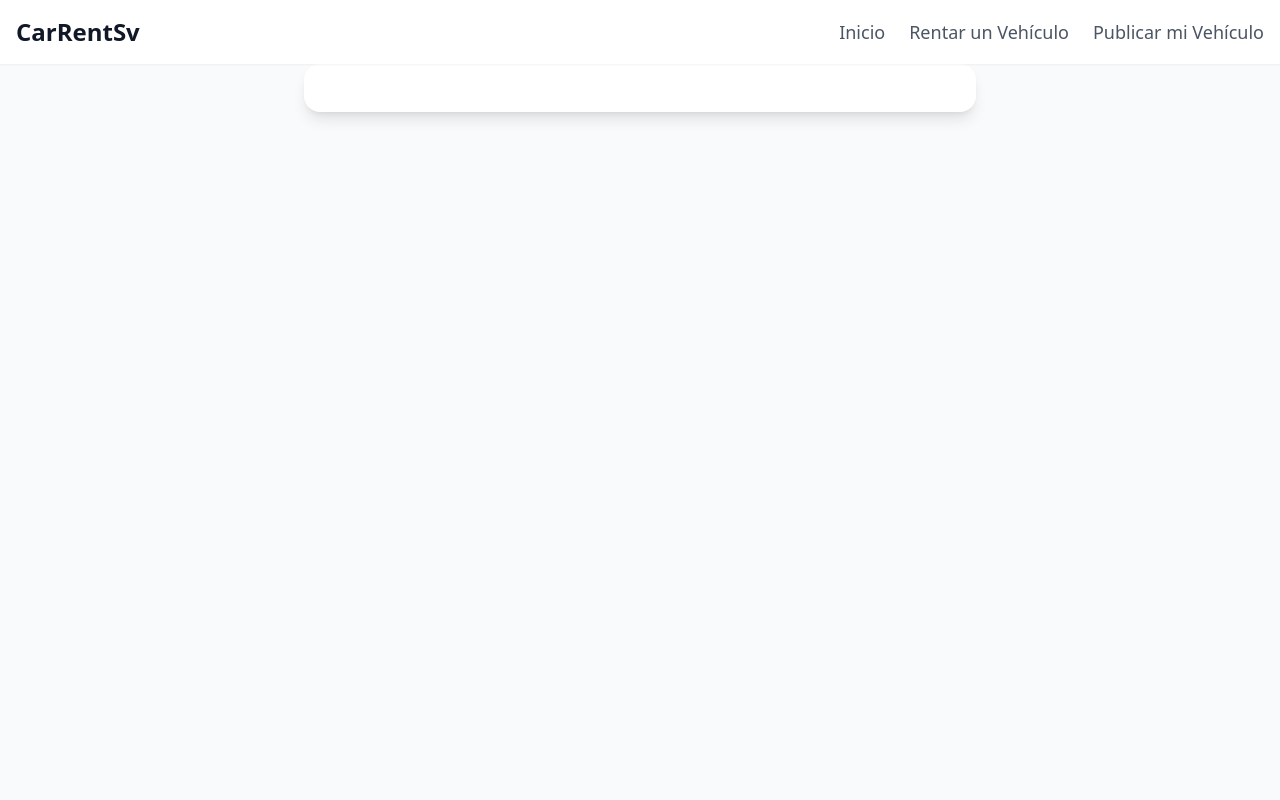
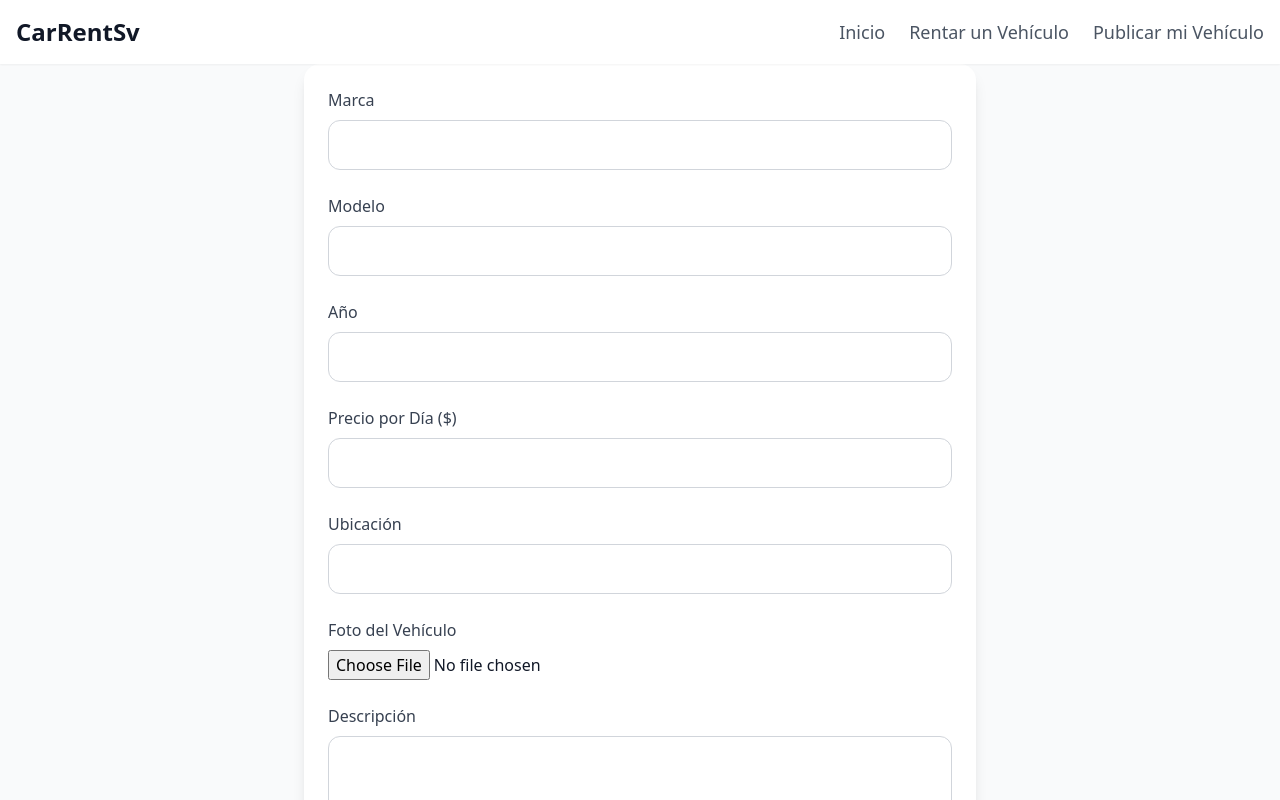
Before and after one commit to danielvll12/sistema-de-alquiler-de-vehiculos, a React (Create React App) app: page / in a window 1280 px wide. Both pictures are taken after a click on the button "Publicar mi Vehículo". Shown: the top 800 px of the page. Built offline with nearby package versions, Linux system fonts and the light colour scheme; no server answers.

Commit message:
actualice

```diff
--- a/src/components/OwnerForm.js
+++ b/src/components/OwnerForm.js
@@ -76,7 +76,7 @@ const OwnerForm = ({ onAddCar }) => {
 
     try {
       await sendCarToBackend(newCar);
-      onAddCar(newCar); // Solo si fue exitoso
+      onAddCar(newCar); // Mostrar en frontend si fue exitoso
       setCarData({
         brand: '',
         model: '',
@@ -99,10 +99,79 @@ const OwnerForm = ({ onAddCar }) => {
 
   return (
     <form onSubmit={handleSubmit} className="space-y-6 max-w-2xl mx-auto p-6 bg-white rounded-2xl shadow-lg">
-      {/* ...todo tu formulario intacto... */}
-      {/* No he eliminado ni modificado ningún campo de entrada */}
-      {/* Puedes seguir usando tal cual lo tenías */}
-      {/* ... */}
+      <div>
+        <label htmlFor="brand" className="block text-gray-700 font-medium mb-2">Marca</label>
+        <input type="text" id="brand" name="brand" value={carData.brand} onChange={handleChange}
+          className="w-full px-4 py-3 border border-gray-300 rounded-xl" required />
+      </div>
+
+      <div>
+        <label htmlFor="model" className="block text-gray-700 font-medium mb-2">Modelo</label>
+        <input type="text" id="model" name="model" value={carData.model} onChange={handleChange}
+          className="w-full px-4 py-3 border border-gray-300 rounded-xl" required />
+      </div>
+
+      <div>
+        <label htmlFor="year" className="block text-gray-700 font-medium mb-2">Año</label>
+        <input type="number" id="year" name="year" value={carData.year} onChange={handleChange}
+          className="w-full px-4 py-3 border border-gray-300 rounded-xl" required />
+      </div>
+
+      <div>
+        <label htmlFor="pricePerDay" className="block text-gray-700 font-medium mb-2">Precio por Día ($)</label>
+        <input type="number" id="pricePerDay" name="pricePerDay" value={carData.pricePerDay} onChange={handleChange}
+          className="w-full px-4 py-3 border border-gray-300 rounded-xl" required />
+      </div>
+
+      <div>
+        <label htmlFor="location" className="block text-gray-700 font-medium mb-2">Ubicación</label>
+        <input type="text" id="location" name="location" value={carData.location} onChange={handleChange}
+          className="w-full px-4 py-3 border border-gray-300 rounded-xl" required />
+      </div>
+
+      <div>
+        <label htmlFor="imageUpload" className="block text-gray-700 font-medium mb-2">Foto del Vehículo</label>
+        <input type="file" id="imageUpload" name="imageUpload" accept="image/*" onChange={handleImageChange}
+          className="w-full" required />
+        {carData.imageUrl && (
+          <img src={carData.imageUrl} alt="Vista previa" className="mt-4 max-h-48 rounded-lg object-cover shadow-md" />
+        )}
+      </div>
+
+      <div>
+        <label htmlFor="description" className="block text-gray-700 font-medium mb-2">Descripción</label>
+        <textarea id="description" name="description" value={carData.description} onChange={handleChange}
+          rows="4" className="w-full px-4 py-3 border border-gray-300 rounded-xl resize-none" required></textarea>
+      </div>
+
+      <div>
+        <label htmlFor="features" className="block text-gray-700 font-medium mb-2">Características (coma separadas)</label>
+        <input type="text" id="features" name="features" value={carData.features} onChange={handleChange}
+          className="w-full px-4 py-3 border border-gray-300 rounded-xl" required />
+      </div>
+
+      <div>
+        <label htmlFor="phoneNumber" className="block text-gray-700 font-medium mb-2">Teléfono</label>
+        <input type="tel" id="phoneNumber" name="phoneNumber" value={carData.phoneNumber} onChange={handleChange}
+          className="w-full px-4 py-3 border border-gray-300 rounded-xl" required />
+      </div>
+
+      <div className="grid grid-cols-1 md:grid-cols-2 gap-6">
+        <div>
+          <label htmlFor="startDate" className="block text-gray-700 font-medium mb-2">Desde</label>
+          <input type="date" id="startDate" name="startDate" value={carData.startDate} onChange={handleChange}
+            className="w-full px-4 py-3 border border-gray-300 rounded-xl" required />
+        </div>
+        <div>
+          <label htmlFor="endDate" className="block text-gray-700 font-medium mb-2">Hasta</label>
+          <input type="date" id="endDate" name="endDate" value={carData.endDate} onChange={handleChange}
+            className="w-full px-4 py-3 border border-gray-300 rounded-xl" required />
+        </div>
+      </div>
+
+      <button type="submit" className="w-full bg-gray-900 text-white py-3 rounded-xl hover:bg-gray-700 text-xl font-semibold shadow-lg">
+        Publicar Vehículo
+      </button>
     </form>
   );
 };
```
